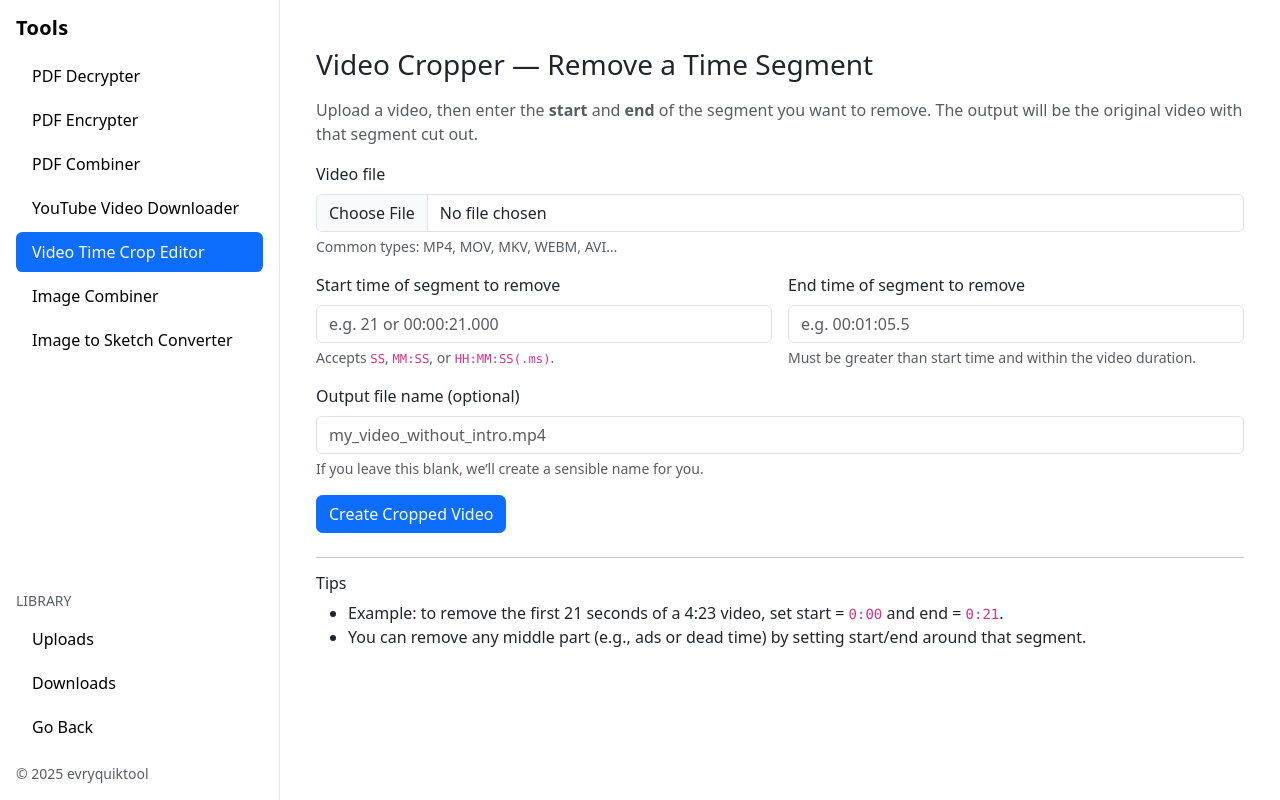
After one commit to jbierowiec/evryquiktool, a Flask app: page /video_cropper in a window 1280 px wide. The commit adds this page. Run offline with Flask 3, Linux system fonts and the light colour scheme.

Commit message:
Video Time Crop Editor tool implementation

```diff
--- a/app.py
+++ b/app.py
@@ -2,6 +2,8 @@ from __future__ import annotations
 
 import io
 import os
+import re
+import shlex
 import subprocess
 import shutil as _shutil
 import numpy as np
@@ -64,21 +66,23 @@ UPLOAD_DIR = BASE / "uploads"
 DOWNLOAD_DIR = BASE / "downloads"
 
 UPLOADS_BY_TOOL = {
-    "image_combiner": UPLOAD_DIR / "image_combiner",
-    "yt_vid_downloader": UPLOAD_DIR / "yt_vid_downloader",
     "pdf_decrypter": UPLOAD_DIR / "pdf_decrypter",
     "pdf_encrypter": UPLOAD_DIR / "pdf_encrypter",
+    "pdf_combiner": UPLOAD_DIR / "pdf_combiner",
+    "yt_vid_downloader": UPLOAD_DIR / "yt_vid_downloader",
+    "video_cropper": UPLOAD_DIR / "video_cropper",
+    "image_combiner": UPLOAD_DIR / "image_combiner",
     "image_sketch": UPLOAD_DIR / "image_sketch",
-    "pdf_combiner": UPLOAD_DIR / "pdf_combiner",
 }
 
 DOWNLOADS_BY_TOOL = {
-    "image_combiner": DOWNLOAD_DIR / "image_combiner",
-    "yt_vid_downloader": DOWNLOAD_DIR / "yt_vid_downloader",
     "pdf_decrypter": DOWNLOAD_DIR / "pdf_decrypter",
     "pdf_encrypter": DOWNLOAD_DIR / "pdf_encrypter",
+    "pdf_combiner": DOWNLOAD_DIR / "pdf_combiner",
+    "yt_vid_downloader": DOWNLOAD_DIR / "yt_vid_downloader",
+    "video_cropper": DOWNLOAD_DIR / "video_cropper",
+    "image_combiner": DOWNLOAD_DIR / "image_combiner",
     "image_sketch": DOWNLOAD_DIR / "image_sketch",
-    "pdf_combiner": DOWNLOAD_DIR / "pdf_combiner",
 }
 
 # Ensure folders exist
@@ -87,6 +91,7 @@ for p in [UPLOAD_DIR, DOWNLOAD_DIR, *UPLOADS_BY_TOOL.values(), *DOWNLOADS_BY_TOO
 
 ALLOWED_PDF_EXT = {".pdf"}
 ALLOWED_IMG_EXTS = {".png", ".jpg", ".jpeg", ".webp", ".bmp"}
+ALLOWED_VIDEO_EXTS = {".mp4", ".mov", ".mkv", ".webm", ".avi", ".m4v"}
 MAX_FILES = 10
 
 
@@ -916,29 +921,181 @@ def image_sketch():
     return render_template("image_sketch.html", error=error, message=message, counts=counts)
 
 
+def _is_allowed_video(filename: str) -> bool:
+    return Path(filename).suffix.lower() in ALLOWED_VIDEO_EXTS
+
+_time_re = re.compile(
+    r"""^\s*
+    (?:
+      (?:(\d+):)?        # hours (optional)
+      (?:(\d{1,2}):)?    # minutes (optional)
+      (\d+(?:\.\d+)?)    # seconds (required, may be float)
+    )
+    \s*$""",
+    re.X,
+)
+
+def parse_timecode(s: str) -> float:
+    """
+    Accepts SS, MM:SS, or HH:MM:SS(.ms) and returns seconds as float.
+    Examples: '21' -> 21.0; '1:05' -> 65.0; '00:01:05.5' -> 65.5
+    """
+    s = s.strip()
+    if not s:
+        raise ValueError("Empty timecode")
+    parts = s.split(":")
+    if len(parts) == 1:
+        return float(parts[0])
+    elif len(parts) == 2:
+        m, sec = parts
+        return int(m) * 60 + float(sec)
+    elif len(parts) == 3:
+        h, m, sec = parts
+        return int(h) * 3600 + int(m) * 60 + float(sec)
+    else:
+        m = _time_re.match(s)
+        if m:
+            h = int(m.group(1) or 0)
+            mm = int(m.group(2) or 0)
+            ss = float(m.group(3))
+            return h * 3600 + mm * 60 + ss
+        raise ValueError(f"Invalid time format: {s}")
+
+def ffprobe_duration_seconds(in_path: Path) -> float:
+    """
+    Returns media duration in seconds using ffprobe.
+    """
+    cmd = [
+        "ffprobe",
+        "-v", "error",
+        "-show_entries", "format=duration",
+        "-of", "default=noprint_wrappers=1:nokey=1",
+        str(in_path),
+    ]
+    out = subprocess.check_output(cmd, text=True).strip()
+    return float(out)
+
+def remove_segment_with_concat(in_path: Path, start_s: float, end_s: float, out_path: Path) -> None:
+    """
+    Robust approach that re-encodes using filter_complex:
+      - Create two segments: [0, start) and (end, EOF]
+      - Concat them back together.
+    This is resilient to keyframe boundaries and mixed codecs/containers.
+    """
+    # Build filter graph
+    filter_graph = (
+        f"[0:v]trim=end={start_s},setpts=PTS-STARTPTS[v0];"
+        f"[0:a]atrim=end={start_s},asetpts=PTS-STARTPTS[a0];"
+        f"[0:v]trim=start={end_s},setpts=PTS-STARTPTS[v1];"
+        f"[0:a]atrim=start={end_s},asetpts=PTS-STARTPTS[a1];"
+        f"[v0][a0][v1][a1]concat=n=2:v=1:a=1[v][a]"
+    )
+
+    cmd = [
+        "ffmpeg",
+        "-y",
+        "-i", str(in_path),
+        "-filter_complex", filter_graph,
+        "-map", "[v]",
+        "-map", "[a]",
+        "-c:v", "libx264",          # re-encode for compatibility
+        "-c:a", "aac",
+        "-movflags", "+faststart",
+        "-preset", "veryfast",
+        "-crf", "20",
+        str(out_path),
+    ]
+    subprocess.check_call(cmd)
+
+@app.route("/video_cropper", methods=["GET", "POST"])
+def video_cropper():
+    if request.method == "GET":
+        return render_template("video_cropper.html")
+
+    # POST
+    file = request.files.get("video")
+    start_time = (request.form.get("start_time") or "").strip()
+    end_time = (request.form.get("end_time") or "").strip()
+    output_name = (request.form.get("output_name") or "").strip()
+
+    if not file or file.filename == "":
+        return render_template("video_cropper.html", error="Please choose a video file.")
+
+    if not _is_allowed_video(file.filename):
+        return render_template("video_cropper.html", error="Unsupported video type.")
+
+    try:
+        start_s = parse_timecode(start_time)
+        end_s = parse_timecode(end_time)
+    except ValueError as e:
+        return render_template("video_cropper.html", error=str(e))
+
+    if end_s <= start_s:
+        return render_template("video_cropper.html", error="End time must be greater than start time.")
+
+    # Save upload
+    original_name = secure_filename(file.filename)
+    upload_path = UPLOAD_DIR / "video_cropper" / original_name
+    file.save(upload_path)  # <-- uploaded video saved to uploads/
+
+    # Validate against duration
+    try:
+        dur = ffprobe_duration_seconds(upload_path)
+    except Exception:
+        dur = None
+    if dur is not None and (start_s < 0 or end_s > dur):
+        return render_template("video_cropper.html", error=f"Times must be within video duration ({dur:.2f}s).")
+
+    # Build output name/path
+    stem = Path(original_name).stem
+    ext = ".mp4"  # Normalize to mp4 for compatibility
+    if output_name:
+        out_name = secure_filename(output_name)
+        if not Path(out_name).suffix:
+            out_name += ext
+    else:
+        # Example: myclip_cropped_0.0-21.0_20250923-130501.mp4
+        ts = datetime.now().strftime("%Y%m%d-%H%M%S")
+        out_name = f"{stem}_cropped_{start_s:g}-{end_s:g}_{ts}{ext}"
+
+    out_path = DOWNLOAD_DIR / "video_cropper" / out_name
+
+    try:
+        remove_segment_with_concat(upload_path, start_s, end_s, out_path)
+    except subprocess.CalledProcessError as e:
+        return render_template("video_cropper.html", error=f"ffmpeg failed: {e}")
+    except Exception as e:
+        return render_template("video_cropper.html", error=str(e))
+
+    # Success: serve file as download and also leave it in downloads/
+    return send_file(out_path, as_attachment=True, download_name=out_name)
+
+
 # -------------------------
 # Uploads & Downloads library (tool cards + per-tool views)
 # -------------------------
 def _count_dict():
     return {
-        "image_combiner": len(list_files(DOWNLOADS_BY_TOOL["image_combiner"])),
-        "yt_vid_downloader": len(list_files(DOWNLOADS_BY_TOOL["yt_vid_downloader"])),
         "pdf_decrypter": len(list_files(DOWNLOADS_BY_TOOL["pdf_decrypter"])),
         "pdf_encrypter": len(list_files(DOWNLOADS_BY_TOOL["pdf_encrypter"])),
+        "pdf_combiner": len(list_files(DOWNLOADS_BY_TOOL["pdf_combiner"])),
+        "yt_vid_downloader": len(list_files(DOWNLOADS_BY_TOOL["yt_vid_downloader"])),
+        "video_cropper": len(list_files(DOWNLOADS_BY_TOOL["video_cropper"])),
+        "image_combiner": len(list_files(DOWNLOADS_BY_TOOL["image_combiner"])),
         "image_sketch": len(list_files(DOWNLOADS_BY_TOOL["image_sketch"])),
-        "pdf_combiner": len(list_files(DOWNLOADS_BY_TOOL["pdf_combiner"])),
     }
 
 
 @app.route("/uploads")
 def uploads_index():
     counts = {
-        "image_combiner": len(list_files(UPLOADS_BY_TOOL["image_combiner"])),
-        "yt_vid_downloader": len(list_files(UPLOADS_BY_TOOL["yt_vid_downloader"])),
         "pdf_decrypter": len(list_files(UPLOADS_BY_TOOL["pdf_decrypter"])),
         "pdf_encrypter": len(list_files(UPLOADS_BY_TOOL["pdf_encrypter"])),
+        "pdf_combiner": len(list_files(UPLOADS_BY_TOOL["pdf_combiner"])),
+        "yt_vid_downloader": len(list_files(UPLOADS_BY_TOOL["yt_vid_downloader"])),
+        "video_cropper": len(list_files(UPLOADS_BY_TOOL["video_cropper"])),
+        "image_combiner": len(list_files(UPLOADS_BY_TOOL["image_combiner"])),
         "image_sketch": len(list_files(UPLOADS_BY_TOOL["image_sketch"])),
-        "pdf_combiner": len(list_files(UPLOADS_BY_TOOL["pdf_combiner"])),
     }
     return render_template("uploads.html", tool=None, counts=counts, files=[])
 
@@ -950,12 +1107,13 @@ def uploads_tool(tool):
         return redirect(url_for("uploads_index"))
     files = list_files(UPLOADS_BY_TOOL[tool])
     counts = {
-        "image_combiner": len(list_files(UPLOADS_BY_TOOL["image_combiner"])),
-        "yt_vid_downloader": len(list_files(UPLOADS_BY_TOOL["yt_vid_downloader"])),
         "pdf_decrypter": len(list_files(UPLOADS_BY_TOOL["pdf_decrypter"])),
         "pdf_encrypter": len(list_files(UPLOADS_BY_TOOL["pdf_encrypter"])),
+        "pdf_combiner": len(list_files(UPLOADS_BY_TOOL["pdf_combiner"])),
+        "yt_vid_downloader": len(list_files(UPLOADS_BY_TOOL["yt_vid_downloader"])),
+        "video_cropper": len(list_files(UPLOADS_BY_TOOL["video_cropper"])),
+        "image_combiner": len(list_files(UPLOADS_BY_TOOL["image_combiner"])),
         "image_sketch": len(list_files(UPLOADS_BY_TOOL["image_sketch"])),
-        "pdf_combiner": len(list_files(UPLOADS_BY_TOOL["pdf_combiner"])),
     }
     return render_template("uploads.html", tool=tool, counts=counts, files=files)
 
@@ -994,12 +1152,13 @@ def del_upload(tool, filename):
 @app.route("/downloads")
 def downloads_index():
     counts = {
-        "image_combiner": len(list_files(DOWNLOADS_BY_TOOL["image_combiner"])),
-        "yt_vid_downloader": len(list_files(DOWNLOADS_BY_TOOL["yt_vid_downloader"])),
         "pdf_decrypter": len(list_files(DOWNLOADS_BY_TOOL["pdf_decrypter"])),
         "pdf_encrypter": len(list_files(DOWNLOADS_BY_TOOL["pdf_encrypter"])),
+        "pdf_combiner": len(list_files(DOWNLOADS_BY_TOOL["pdf_combiner"])),
+        "yt_vid_downloader": len(list_files(DOWNLOADS_BY_TOOL["yt_vid_downloader"])),
+        "video_cropper": len(list_files(DOWNLOADS_BY_TOOL["video_cropper"])),
+        "image_combiner": len(list_files(DOWNLOADS_BY_TOOL["image_combiner"])),
         "image_sketch": len(list_files(DOWNLOADS_BY_TOOL["image_sketch"])),
-        "pdf_combiner": len(list_files(DOWNLOADS_BY_TOOL["pdf_combiner"])),
     }
     return render_template("downloads.html", tool=None, counts=counts, files=[])
 
@@ -1011,12 +1170,13 @@ def downloads_tool(tool):
         return redirect(url_for("downloads_index"))
     files = list_files(DOWNLOADS_BY_TOOL[tool])
     counts = {
-        "image_combiner": len(list_files(DOWNLOADS_BY_TOOL["image_combiner"])),
-        "yt_vid_downloader": len(list_files(DOWNLOADS_BY_TOOL["yt_vid_downloader"])),
         "pdf_decrypter": len(list_files(DOWNLOADS_BY_TOOL["pdf_decrypter"])),
         "pdf_encrypter": len(list_files(DOWNLOADS_BY_TOOL["pdf_encrypter"])),
+        "pdf_combiner": len(list_files(DOWNLOADS_BY_TOOL["pdf_combiner"])),
+        "yt_vid_downloader": len(list_files(DOWNLOADS_BY_TOOL["yt_vid_downloader"])),
+        "video_cropper": len(list_files(DOWNLOADS_BY_TOOL["video_cropper"])),
+        "image_combiner": len(list_files(DOWNLOADS_BY_TOOL["image_combiner"])),
         "image_sketch": len(list_files(DOWNLOADS_BY_TOOL["image_sketch"])),
-        "pdf_combiner": len(list_files(DOWNLOADS_BY_TOOL["pdf_combiner"])),
     }
     return render_template("downloads.html", tool=tool, counts=counts, files=files)
 
--- a/templates/base.html
+++ b/templates/base.html
@@ -196,6 +196,13 @@
           </li>
           <li class="nav-item">
             <a
+              class="nav-link {{ 'active' if request.path.startswith('/video_cropper') else '' }}"
+              href="{{ url_for('video_cropper') }}"
+              >Video Time Crop Editor</a
+            >
+          </li>
+          <li class="nav-item">
+            <a
               class="nav-link {{ 'active' if request.path.startswith('/image_combiner') else '' }}"
               href="{{ url_for('image_combiner') }}"
               >Image Combiner</a
@@ -280,6 +287,13 @@
             class="nav-link {{ 'active' if request.path.startswith('/yt_vid_downloader') else '' }}"
             href="{{ url_for('yt_vid_downloader') }}"
             >YouTube Video Downloader</a
+          >
+        </li>
+        <li class="nav-item">
+          <a
+            class="nav-link {{ 'active' if request.path.startswith('/video_cropper') else '' }}"
+            href="{{ url_for('video_cropper') }}"
+            >Video Time Crop Editor</a
           >
         </li>
         <li class="nav-item">
--- a/templates/landing.html
+++ b/templates/landing.html
@@ -192,7 +192,11 @@
                 <p class="card-text text-muted">
                   Edit the start, end, or remove a video segment.
                 </p>
-                <button class="btn btn-primary btn-sm" disabled>Soon</button>
+                <a
+                  href="{{ url_for('video_cropper') }}"
+                  class="btn btn-primary btn-sm"
+                  >Open</a
+                >
               </div>
             </div>
           </div>
--- /dev/null
+++ b/templates/video_cropper.html
@@ -0,0 +1,88 @@
+{% extends "base.html" %} {% block content %}
+<div class="container py-4">
+  <h3 class="mb-3">Video Cropper — Remove a Time Segment</h3>
+  <p class="text-muted">
+    Upload a video, then enter the <strong>start</strong> and
+    <strong>end</strong> of the segment you want to remove. The output will be
+    the original video with that segment cut out.
+  </p>
+
+  {% if error %}
+  <div class="alert alert-danger">{{ error }}</div>
+  {% endif %} {% if message %}
+  <div class="alert alert-success">{{ message }}</div>
+  {% endif %}
+
+  <form method="post" enctype="multipart/form-data" class="mb-4">
+    <div class="mb-3">
+      <label class="form-label">Video file</label>
+      <input
+        class="form-control"
+        type="file"
+        name="video"
+        accept="video/*"
+        required
+      />
+      <div class="form-text">Common types: MP4, MOV, MKV, WEBM, AVI…</div>
+    </div>
+
+    <div class="row g-3 mb-3">
+      <div class="col-sm-6">
+        <label class="form-label">Start time of segment to remove</label>
+        <input
+          type="text"
+          class="form-control"
+          name="start_time"
+          placeholder="e.g. 21 or 00:00:21.000"
+          required
+        />
+        <div class="form-text">
+          Accepts <code>SS</code>, <code>MM:SS</code>, or
+          <code>HH:MM:SS(.ms)</code>.
+        </div>
+      </div>
+      <div class="col-sm-6">
+        <label class="form-label">End time of segment to remove</label>
+        <input
+          type="text"
+          class="form-control"
+          name="end_time"
+          placeholder="e.g. 00:01:05.5"
+          required
+        />
+        <div class="form-text">
+          Must be greater than start time and within the video duration.
+        </div>
+      </div>
+    </div>
+
+    <div class="mb-3">
+      <label class="form-label">Output file name (optional)</label>
+      <input
+        type="text"
+        class="form-control"
+        name="output_name"
+        placeholder="my_video_without_intro.mp4"
+      />
+      <div class="form-text">
+        If you leave this blank, we’ll create a sensible name for you.
+      </div>
+    </div>
+
+    <button class="btn btn-primary" type="submit">Create Cropped Video</button>
+  </form>
+
+  <hr />
+  <h6>Tips</h6>
+  <ul>
+    <li>
+      Example: to remove the first 21 seconds of a 4:23 video, set start =
+      <code>0:00</code> and end = <code>0:21</code>.
+    </li>
+    <li>
+      You can remove any middle part (e.g., ads or dead time) by setting
+      start/end around that segment.
+    </li>
+  </ul>
+</div>
+{% endblock %}
```
Also changed, not shown: templates/downloads.html (+19 -0 lines), templates/uploads.html (+19 -0 lines).
